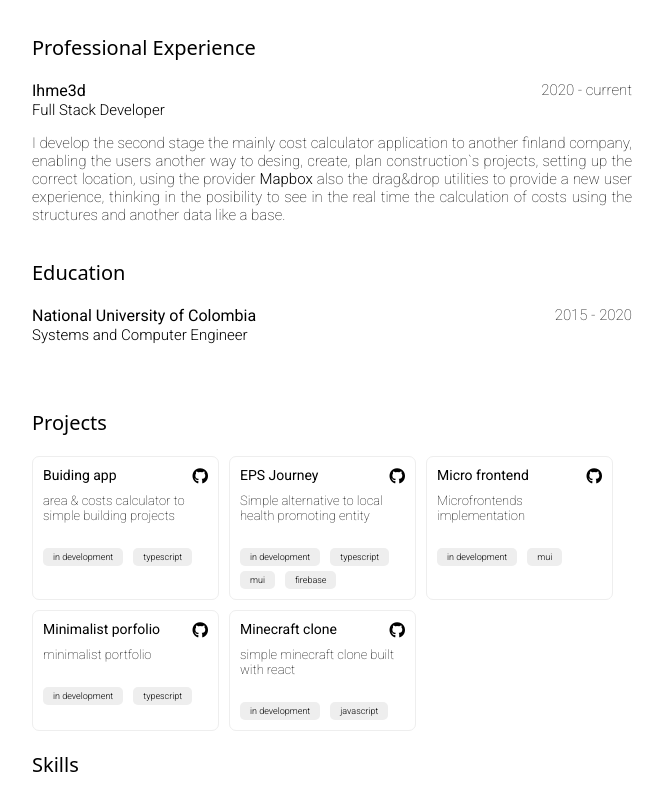
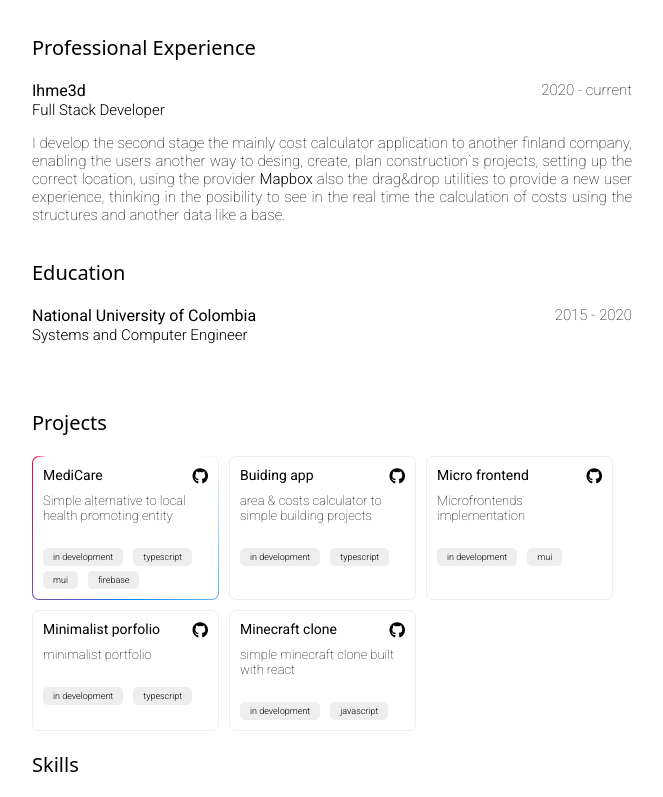
Before and after one commit to anythinglord/minimalist-portfolio, a React (Vite) app: page / in a window 1280 px wide. Shown: the part 364-1161 px from the top of the page, without its empty margins (308-971 px from the left). Built offline with nearby package versions, Linux system fonts and the light colour scheme; some icons are missing.

Commit message:
add gradient border animation

```diff
--- a/src/App.css
+++ b/src/App.css
@@ -154,3 +154,42 @@ h3 {
         background-color: #ddd;
     }
 }
+
+.box-gradient {
+
+    --border-angle: 0turn;
+    --main-bg: conic-gradient(
+        from var(--border-angle),
+        #fff,
+        #fff 5%,
+        #fff 60%,
+        #fff 95%
+    );
+    border: solid 1px transparent;
+    --gradient-border: conic-gradient(
+        from var(--border-angle),
+        transparent 25%,
+        #08f,
+        #f03 99%,
+        transparent
+    );
+    background:
+      var(--main-bg) padding-box,
+      var(--gradient-border) border-box,
+      var(--main-bg) border-box;
+
+    background-position: center center;
+    animation: bg-spin 3s linear infinite;
+}
+
+@keyframes bg-spin {
+    to {
+        --border-angle: 1turn;
+    }
+}
+
+@property --border-angle {
+    syntax: "<angle>";
+    inherits: true;
+    initial-value: 0turn;
+}
--- a/src/components/Projects.tsx
+++ b/src/components/Projects.tsx
@@ -9,7 +9,7 @@ export const Projects: React.FC = ({ }: Props) => {
       <h3>Projects</h3>
       <div className="card-container">
         {ProjectSmash.map((smash, index) => (
-          <div className="card" key={index}>
+          <div className={`card ${smash.fav ? 'box-gradient': ''}`} key={index}>
             <div className="card-header">
               <a
                 target="blank" href={smash.link}
--- a/src/data.ts
+++ b/src/data.ts
@@ -9,6 +9,7 @@ interface Project {
     url?: string // github link
     description: string
     notes?: Array<string>
+    fav?: boolean
 }
 
 export const SkillSmash: Array<Skill> = [
@@ -26,14 +27,16 @@ export const SkillSmash: Array<Skill> = [
 
 export const ProjectSmash: Array<Project> = [
     {
+        title: 'MediCare', link: 'https://eps-journey.vercel.app',
+        url: '',
+        fav: true,
+        description: 'Simple alternative to local health promoting entity',
+        notes: ['in development', 'typescript','mui', 'firebase']
+    },
+    {
         title: 'Buiding app', link: 'https://building-app-six.vercel.app/',
         url: 'https://github.com/anythinglord/building-app',
         description: 'area & costs calculator to simple building projects', notes: ['in development', 'typescript']
-    },
-    {
-        title: 'EPS Journey', link: '', url: '',
-        description: 'Simple alternative to local health promoting entity',
-        notes: ['in development', 'typescript','mui', 'firebase']
     },
     {
         title: 'Micro frontend', link: '',
```
